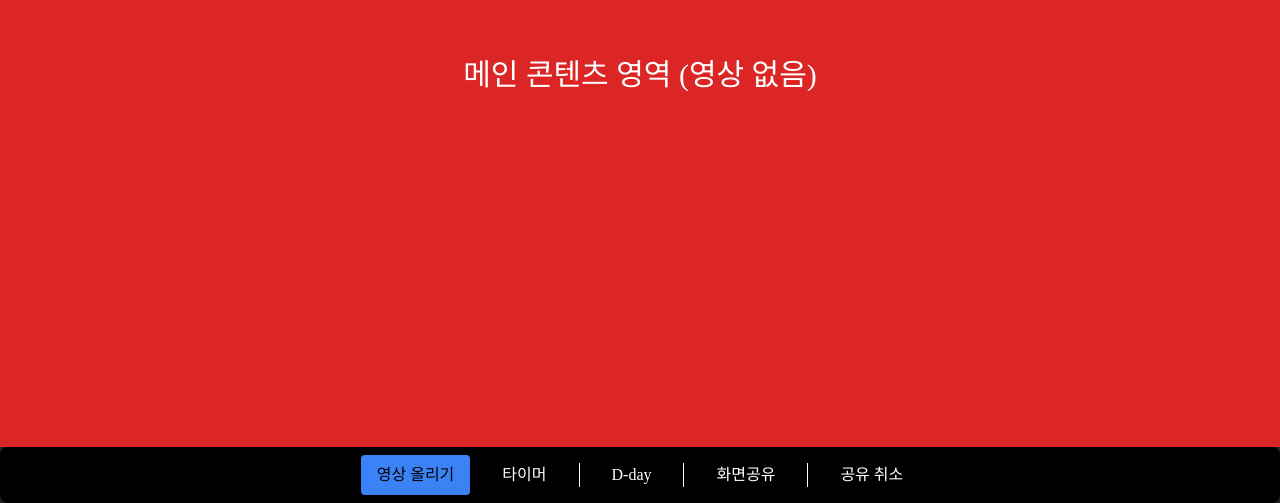
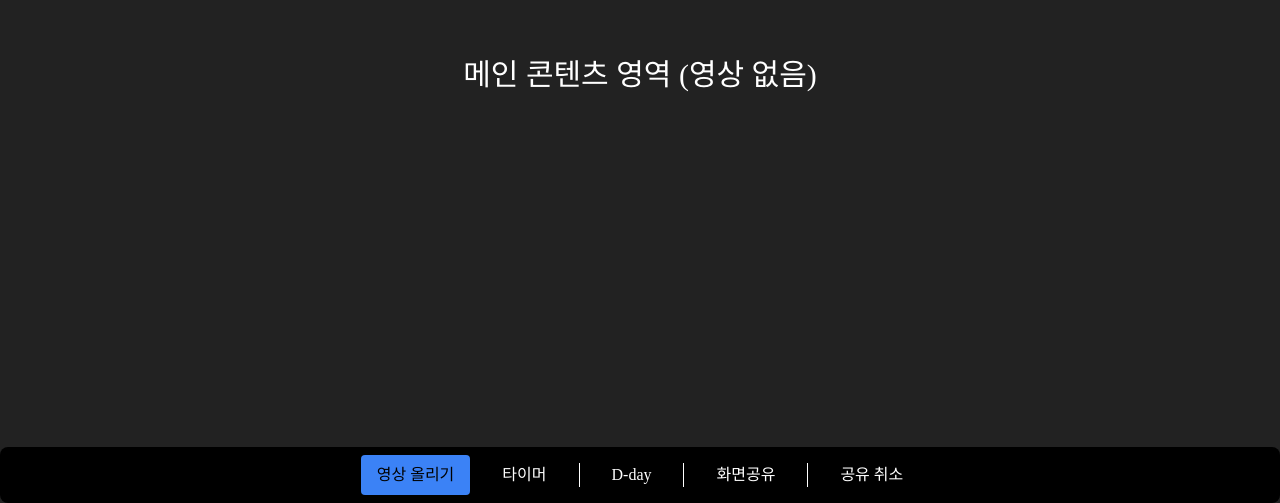
Before and after one commit to kimminsu31415/withstudy, a React (Create React App) app: page /studyroom in a window 1280 px wide. Shown: the part 297-800 px from the top of the page. Built offline with nearby package versions, Linux system fonts and the light colour scheme.

Commit message:
fix: mainpage

```diff
--- a/src/components/MainContent.jsx
+++ b/src/components/MainContent.jsx
@@ -4,7 +4,7 @@ import YouTubeEmbed from "./YouTubeEmbed";
 
 function MainContent({ videoUrl }) {
   return (
-    <div className="desktop:text-3xl tablet:text-2xl mobile:text-xl flex h-full w-full items-center justify-center bg-red-600 text-white">
+    <div className="flex h-full w-full items-center justify-center bg-[#222222] text-white mobile:text-xl tablet:text-2xl desktop:text-3xl">
       {videoUrl ? (
         <YouTubeEmbed url={videoUrl} />
       ) : (
```
